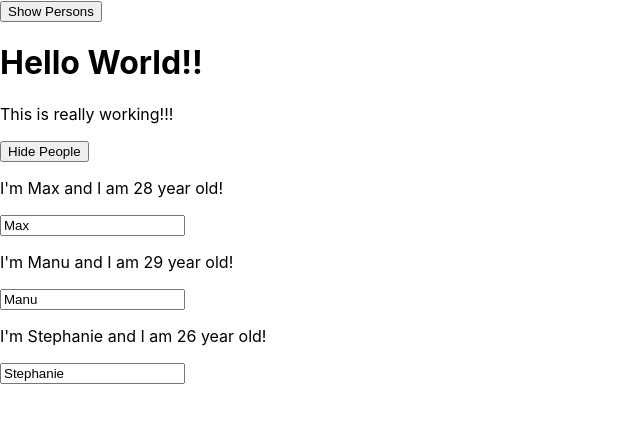
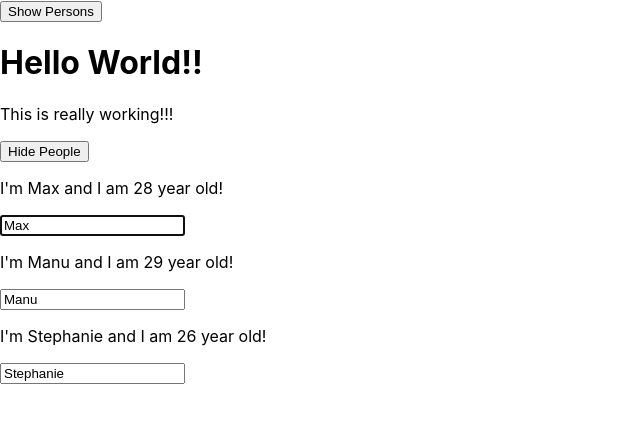
Before and after one commit to ywpark1/react-practice, a React app: page / in a window 1280 px wide. Both pictures are taken after a click on the button "Show Persons". Shown: the top 422 px of the page, without its empty margins (0-640 px from the left). Built offline with nearby package versions, Linux system fonts and the light colour scheme.

Commit message:
Add ref with additional props(position)

```diff
--- a/src/components/Persons/Person/Person.js
+++ b/src/components/Persons/Person/Person.js
@@ -29,6 +29,9 @@ class Person extends Component {
 
   componentDidMount() {
     console.log('[Person.js] Inside componentDidMount()');
+    if (this.props.position === 0) {
+      this.inputElement.focus();
+    }
   }
   render() {
     console.log('[Person.js] Inside render()');
@@ -39,6 +42,9 @@ class Person extends Component {
         </p>
         <p>{this.props.children}</p>
         <input
+          ref={input => {
+            this.inputElement = input;
+          }}
           type="text"
           onChange={this.props.changed}
           value={this.props.name}
--- a/src/components/Persons/Persons.js
+++ b/src/components/Persons/Persons.js
@@ -72,6 +72,7 @@ class Persons extends PureComponent {
         <Person
           click={() => this.props.clicked(index)}
           name={person.name}
+          position={index}
           age={person.age}
           key={person.id}
           changed={event => this.props.changed(event, person.id)}
```
